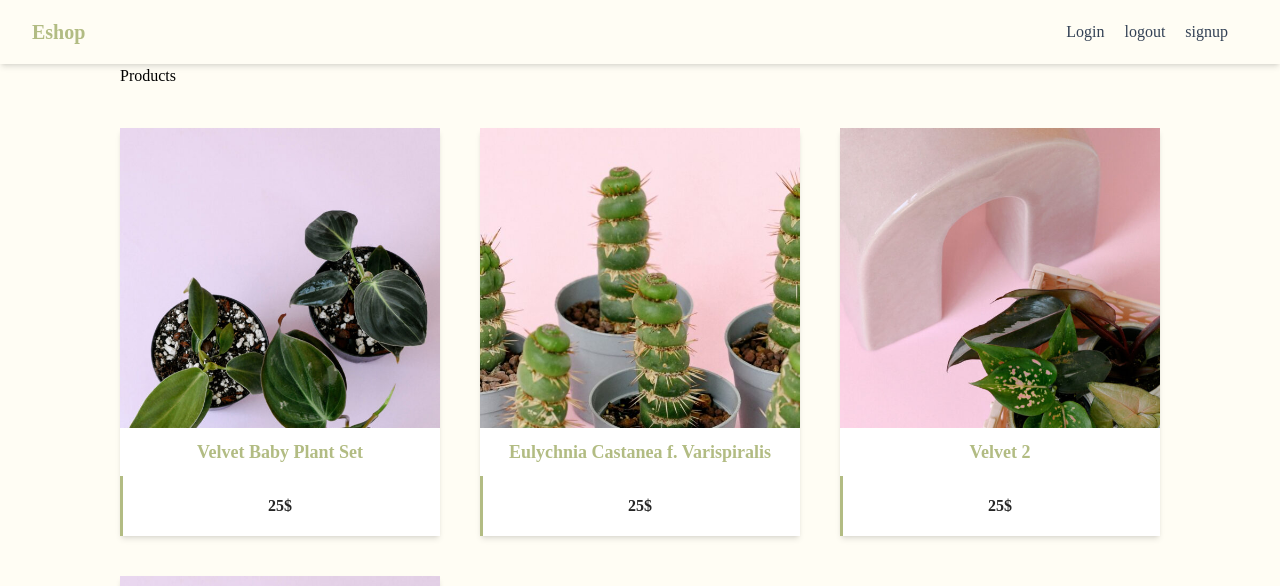
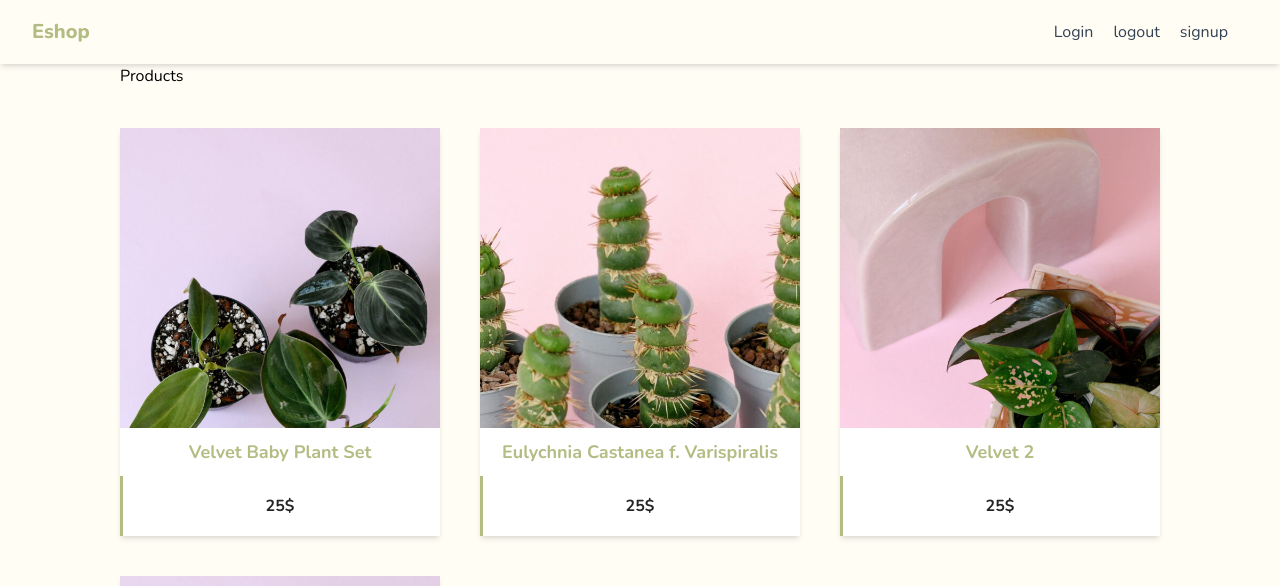
Before and after one commit to idrissi-hamza/plantshop, a Next.js app: page / in a window 1280 px wide. Shown: the top 586 px of the page. Built offline with nearby package versions, Linux system fonts and the light colour scheme.

Commit message:
add nunito font

```diff
--- a/pages/_app.tsx
+++ b/pages/_app.tsx
@@ -1,6 +1,16 @@
-import '@/styles/globals.css'
-import type { AppProps } from 'next/app'
+import '@/styles/globals.css';
+import type { AppProps } from 'next/app';
+import { Nunito } from '@next/font/google';
+
+const nunito = Nunito({
+  subsets: ['latin'],
+  variable: '--font-nunito',
+});
 
 export default function App({ Component, pageProps }: AppProps) {
-  return <Component {...pageProps} />
+  return (
+    <div className={`${nunito.variable} font-sans`}>
+      <Component {...pageProps} />
+    </div>
+  );
 }
--- a/tailwind.config.js
+++ b/tailwind.config.js
@@ -1,13 +1,19 @@
+const { fontFamily } = require('tailwindcss/defaultTheme');
+
 /** @type {import('tailwindcss').Config} */
 module.exports = {
   content: [
-    "./pages/**/*.{js,ts,jsx,tsx}",
-    "./components/**/*.{js,ts,jsx,tsx}",
+    './pages/**/*.{js,ts,jsx,tsx}',
+    './components/**/*.{js,ts,jsx,tsx}',
     // Or if using `src` directory:
     // "./src/**/*.{js,ts,jsx,tsx}",
   ],
   theme: {
-    extend: {},
+    extend: {
+      fontFamily: {
+        sans: ['var(--font-nunito)', ...fontFamily.sans],
+      },
+    },
   },
   plugins: [],
-}
+};
```
